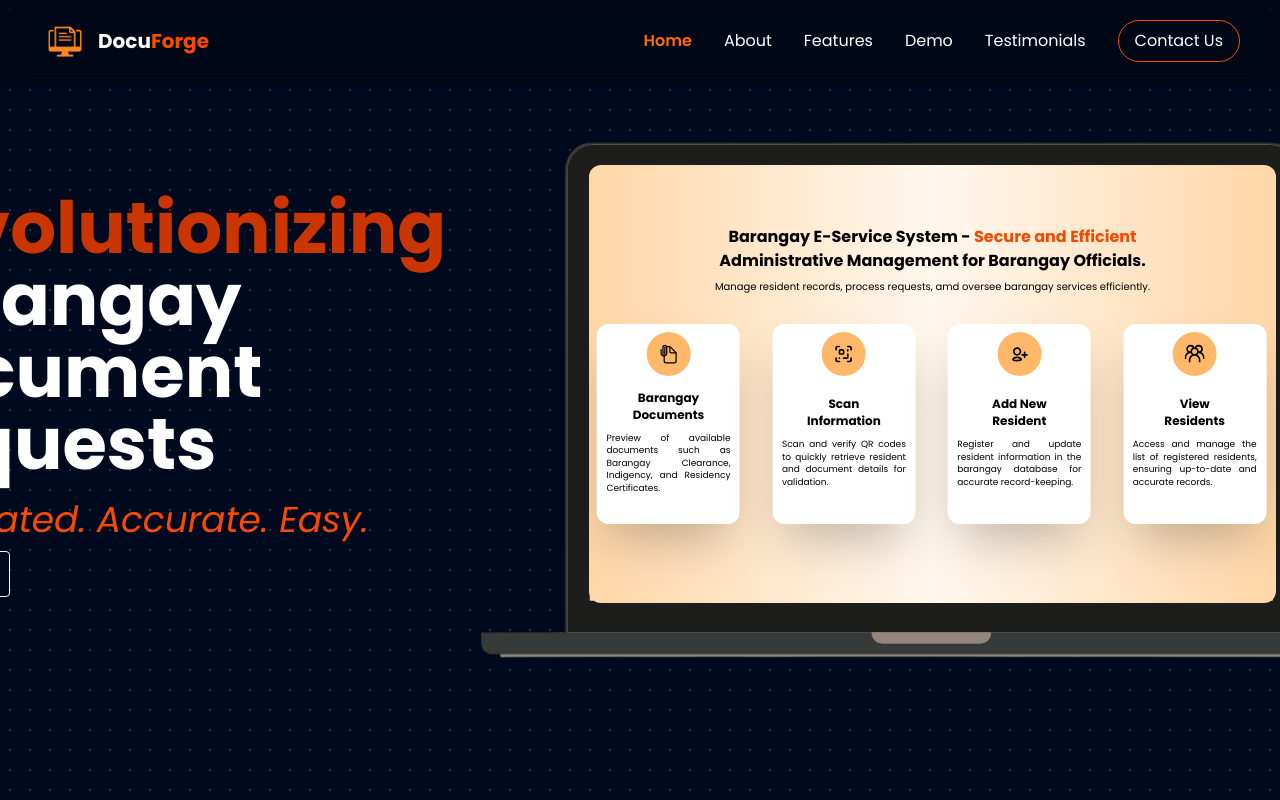
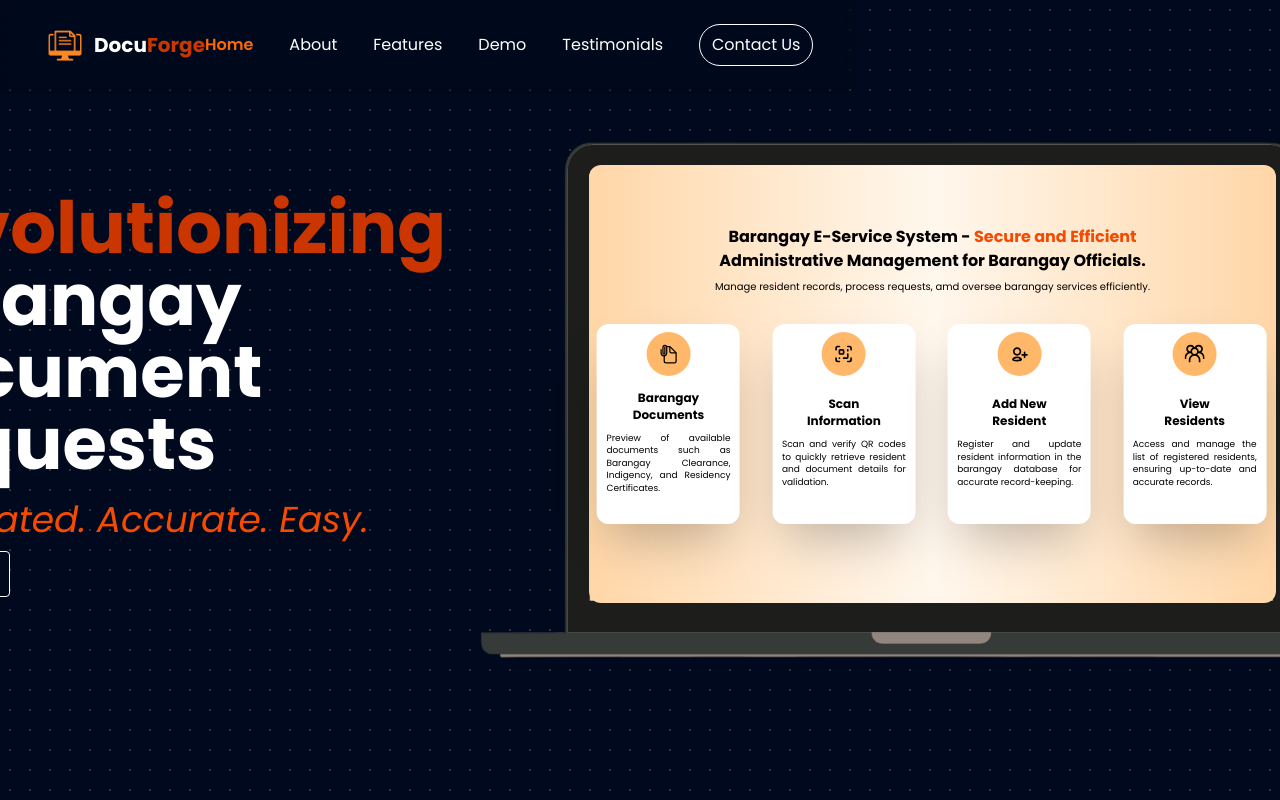
Before and after one commit to mary-xn/finalswsat, a React (Vite) app: page / in a window 1280 px wide. Shown: the top 800 px of the page. Built offline with nearby package versions, Linux system fonts and the light colour scheme.

Commit message:
Navbar Fix

```diff
--- a/src/components/NavBar.jsx
+++ b/src/components/NavBar.jsx
@@ -17,46 +17,48 @@ export default function NavBar() {
 
   const routeStyles = `
     text-base
-    hover:text-orange-500
-    transition duration-200
-    cursor-pointer
+    hover:text-orange-700
+    hover:cursor-pointer
+    hover:shadow-xs
+    transition
+    duration-200
   `
 
   const contactStyles = `
-    border border-orange-600 text-white
-    px-4 py-2 rounded-full
+    border
+    px-3
+    py-2
+    rounded-4xl
+    hover:text-white
     hover:bg-orange-700
-    hover:text-white
-    transition duration-200
-    cursor-pointer
+    hover:cursor-pointer
+    transition
+    duration-200
   `
 
   const handleLinkClick = (id) => {
-    setActiveSection(id)
+    if (activeSection !== id) {
+      setActiveSection(id)
+    }
     setTimeout(() => setMenuOpen(false), 300)
   }
 
   return (
-    <nav className="fixed top-0 left-0 w-full z-[9999] bg-black/20 shadow-md backdrop-blur-md">
-      <div className="flex justify-between items-center px-5 py-4 md:px-10">
+    <nav className="fixed top-0 z-[9999] bg-black/5 shadow-sm backdrop-blur-xs">
+      <div className="flex justify-between items-center px-5 py-4 md:px-10 md:py-5">
 
-        {/* Logo */}
-        <div className="flex items-center gap-2">
-          <img src={docuLogoo} alt="DocuForge Logo" className="w-[50px]" />
-          <div className="text-xl font-bold text-white">
-            Docu<span className="text-orange-600">Forge</span>
-          </div>
+        <div className="flex justify-center items-center gap-1">
+        <img className="w-[50px]  " src={docuLogoo}></img>
+        <div className="text-xl font-bold">
+          Docu<span className="text-orange-700">Forge</span>
+        </div>
         </div>
 
-        {/* Mobile Menu Icon */}
-        <div
-          className="md:hidden text-3xl text-orange-500 cursor-pointer"
-          onClick={() => setMenuOpen(!menuOpen)}
-        >
+        <div className="md:hidden text-3xl text-orange-500 cursor-pointer" onClick={() => setMenuOpen(!menuOpen)}>
           <IoMenuOutline />
         </div>
 
-        <div className="hidden md:flex gap-8 items-center">
+        <div className="hidden md:flex gap-9 items-center">
           {sections.map((section) => (
             <Link
               key={section.id}
@@ -71,15 +73,15 @@ export default function NavBar() {
               {section.label}
             </Link>
           ))}
-
           <Link
             to="contact"
             smooth={true}
             duration={500}
-            offset={-90}
+            offset={-100}
             spy={true}
             onClick={() => handleLinkClick('contact')}
-            className={`${contactStyles} ${activeSection === 'contact' ? 'bg-orange-600 text-white font-semibold' : ''}`}
+            onSetActive={() => setActiveSection('contact')}
+            className={`${contactStyles} ${activeSection === 'contact' ? 'bg-orange-500 text-white font-semibold' : ''}`}
           >
             Contact Us
           </Link>
@@ -87,14 +89,14 @@ export default function NavBar() {
       </div>
 
       {menuOpen && (
-        <div className="md:hidden flex flex-col items-center gap-5 py-5 bg-black/30 text-white shadow-md transition-all duration-300">
+        <div className="md:hidden flex flex-col items-center gap-6 bg-transparent text-red-200 py-6 shadow-md rounded-b-lg z-[100]">
           {sections.map((section) => (
             <Link
               key={section.id}
               to={section.id}
               smooth={true}
               duration={500}
-              offset={-90}
+              offset={-500}
               spy={true}
               onClick={() => handleLinkClick(section.id)}
               className={`${routeStyles} ${activeSection === section.id ? 'text-orange-500 font-semibold' : ''}`}
@@ -106,10 +108,10 @@ export default function NavBar() {
             to="contact"
             smooth={true}
             duration={500}
-            offset={-90}
+            offset={-100}
             spy={true}
             onClick={() => handleLinkClick('contact')}
-            className={`${contactStyles} ${activeSection === 'contact' ? 'bg-orange-600 text-white font-semibold' : ''}`}
+            className={`${contactStyles} ${activeSection === 'contact' ? 'bg-orange-500 text-white font-semibold' : ''}`}
           >
             Contact Us
           </Link>
```
